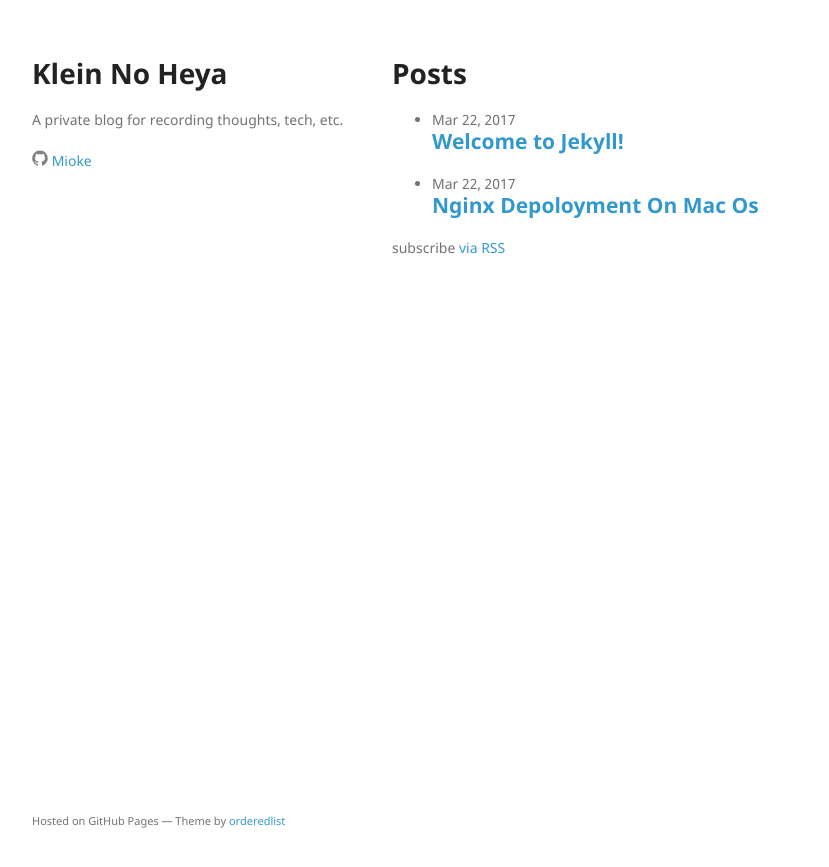
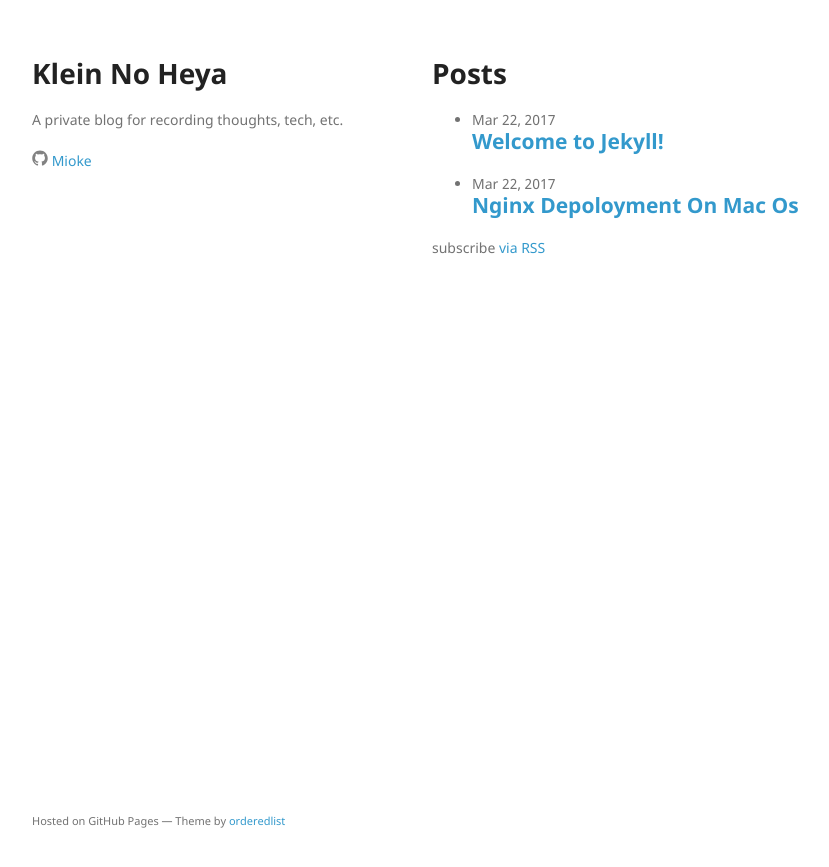
Before and after one commit to Mioke/mioke.github.io, a Jekyll site: the page built from index.md, in a window 1280 px wide. Shown: the top 867 px of the page, without its empty margins (26-855 px from the left). Built offline with Jekyll 4.4.1, drawn with Linux system fonts in a browser that asks for light colours.

Commit message:
Update default layout

```diff
--- a/_sass/jekyll-theme-minimal.scss
+++ b/_sass/jekyll-theme-minimal.scss
@@ -234,7 +234,7 @@ header ul a strong {
 section {
   width:500px;
   float:left;
-  margin-left: 360px;
+  margin-left: 400px;
   padding-bottom:50px;
 }
 
```
Also changed, not shown: 2 other files.
